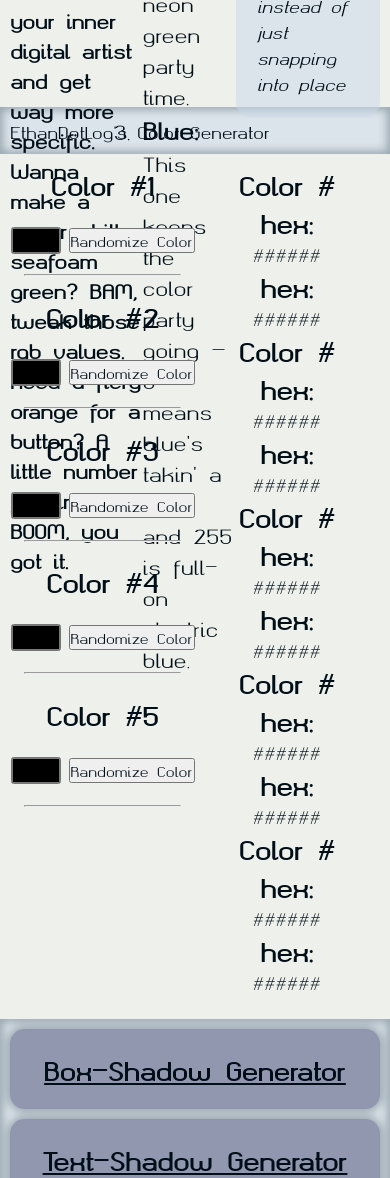
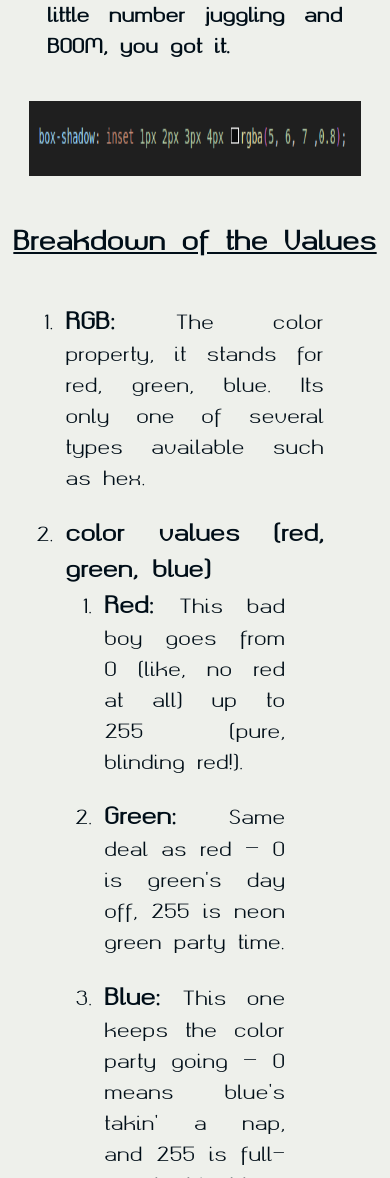
Before and after one commit to EthanDotLog/css-generator, a plain HTML site: page pages/color.html in a window 390 px wide. Shown: the part 822-2000 px from the top of the page. Drawn offline with Linux system fonts and the light colour scheme.

Commit message:
starting js
all pages show on mobile, some buttons and a few elements need tweaking (mainly buttons)

```diff
--- a/pages/color.html
+++ b/pages/color.html
@@ -9,7 +9,7 @@
   <body class="container">
     <header class="container">
       <a class="button-top" href="../index.html">Home</a>
-      <p>What Is Color In CSS?</p>
+      <h2>What Is Color In CSS?</h2>
       <form action="https://www.google.com/search" method="get" target="_blank">
         <input type="search" name="q" placeholder="Search Google...">
         <button id="search-btn" type="submit">&#9740;</button>
@@ -17,10 +17,11 @@
     </header>
 
     <main>
-      <section>
+      <section class="info-page column">
         <h3>Let's dive into the wild world of color codes! You see that "rgb()" thingamajig in your CSS?  Think of it like a super cool paint mixer – it lets you create literally ANY color you can imagine.  Those three mysterious numbers inside the brackets separated by commas??? Those are the secret ingredients:  Red, Green, and Blue! <br>Why is this ridiculously awesome?  Well, instead of being stuck with boring ol' basic named colors, you unleash your inner digital artist and get way more specific.  Wanna make a super chill seafoam green? BAM, tweak those rgb values.  Need a fiery orange for a button?  A little number juggling and BOOM, you got it.</h3>
-        <img src="" alt="" aria-label="">
-        <h2></h2>
+        <img src="../assets/code.png" alt="" aria-label="">
+        <div>
+          <h2>Breakdown of the Values</h2>
           <ol>
             <li><span>RGB: </span>The color property, it stands for red, green, blue. Its only one of several types available such as hex.</li>
             <li><span>color values (red, green, blue)</span><ol>
@@ -29,102 +30,95 @@
               <li><span>Blue: </span>This one keeps the color party going – 0 means blue's takin' a nap, and 255 is full-on electric blue.</li>
             </ol></li>
           </ol>
+        </div>
         <div class="extra-container">
           <p>Bonus: Wanna make things see-through? The "opacity" property is your bestie – just play around with values  between 0 (invisible!) and 1 (totally solid).  And for some smooth moves, check out "transitions" – they make colors and stuff change gradually, instead of just snapping into place </p>
         </div>
       </section>
       <div class="mid">
-        <p>EthanDotLog's Color Generator</p>
+        <h2>EthanDotLog's Color Generator</h2>
       </div>
-      <section>
+      <section id="tool-element">
         <div class="half container">
-          <div>
-            <div>
+          <div  class="input-section">
             <h2>Color #1</h2>
             <div class="value-div">
-                <input type="color" id="color-input1">
-                <button id="color-btn-1">Randomize Color</button>
-              </div>
+              <input type="color" id="color-input1" class="color-select">
+              <button class="color-random-btn" id="color-btn-1">Randomize Color</button>
             </div>
           </div>
           <hr>
-          <div>
-            <div>
+          <div  class="input-section">
             <h2>Color #2</h2>
             <div class="value-div">
-                <input type="color" id="color-input 2">
-                <button id="color-btn-2">Randomize Color</button>
-              </div>
+              <input type="color" id="color-input2" class="color-select">
+              <button class="color-random-btn" id="color-btn-2">Randomize Color</button>
             </div>
           </div>
           <hr>
-          <div>
-            <div>
+          <div  class="input-section">
             <h2>Color #3</h2>
             <div class="value-div">
-                <input type="color" id="color-input-3">
-                <button id="color-btn-3">Randomize Color</button>
-              </div>
+              <input type="color" id="color-input3" class="color-select">
+              <button class="color-random-btn" id="color-btn-3">Randomize Color</button>
             </div>
           </div>
           <hr>
-          <div>
-            <div>
+          <div  class="input-section">
             <h2>Color #4</h2>
             <div class="value-div">
-                <input type="color" id="color-input-4">
-                <button id="color-btn-4">Randomize Color</button>
-              </div>
+              <input type="color" id="color-input4" class="color-select">
+              <button class="color-random-btn" id="color-btn-4">Randomize Color</button>
             </div>
           </div>
           <hr>
-          <div>
-            <div>
+          <div  class="input-section">
             <h2>Color #5</h2>
             <div class="value-div">
-                <input type="color" id="color-input-5">
-                <button id="color-btn-5">Randomize Color</button>
-              </div>
+              <input type="color" id="color-input5" class="color-select">
+              <button class="color-random-btn" id="color-btn-5">Randomize Color</button>
             </div>
           </div>
           <hr>
         </div>
-        <div  class="half container">
+        <div class="half-results half container">
           <div id="color-model-container">
-            <div class="color-container color-header" id="color-div-1">
+            <div class="color-header" id="color-div-1">
               <h1>Color #</h1>
               <h2>hex:</h2>
               <p>######</p>
               <h2>hex:</h2>
               <p>######</p>
             </div>
-            <div class="color-container color-body" id="color-div-2">
+            <div class="color-row">
+              <div class="color-body" id="color-div-2">
                 <h1>Color #</h1>
                 <h2>hex:</h2>
                 <p>######</p>
                 <h2>hex:</h2>
                 <p>######</p>
               </div>
-            <div class="color-container color-body" id="color-div-3">
+              <div class="color-body" id="color-div-3">
                 <h1>Color #</h1>
                 <h2>hex:</h2>
                 <p>######</p>
                 <h2>hex:</h2>
                 <p>######</p>
               </div>
-            <div class="color-container color-body" id="color-div-4">
+              <div class="color-body" id="color-div-4">
                 <h1>Color #</h1>
                 <h2>hex:</h2>
                 <p>######</p>
                 <h2>hex:</h2>
                 <p>######</p>
               </div>
-            <div class="color-container color-body" id="color-div-5">
+              <div class="color-body" id="color-div-5">
                 <h1>Color #</h1>
                 <h2>hex:</h2>
                 <p>######</p>
                 <h2>hex:</h2>
                 <p>######</p>
+              </div>
             </div>
           </div>
         </div>
--- a/styles/style.css
+++ b/styles/style.css
@@ -153,7 +153,7 @@ form button {
 
 
 /*footer*/
-.button-bottom {
+.button-bottom, .color-random-btn {
   border: none;
   box-shadow: var(--box-shadow);
   border-radius: var(--border-radius);
@@ -374,7 +374,7 @@ footer p {
 
 
 
- /*Box shadow info page*/
+ /*Tool info page*/
  .info-page {
   justify-content: space-around;
  }
@@ -413,6 +413,7 @@ footer p {
 
  li {
   font-size: 1.2rem;
+  font-weight: normal;
  }
 
  .extra-container {
@@ -423,21 +424,21 @@ footer p {
   margin-bottom: var(--padding-L);
  }
 
+
+ /*Tool elements*/
  #tool-element {
   height: 100%;
 }
-
 .half {
+  display: flex;
   flex-direction: column;
   width: 50%;
   text-align: center;
   height: 100%;
-  justify-content: space-around;
+  justify-content: space-evenly;
   align-items: center;
+  gap: 2rem;
 }
-
-
-
 .results-display {
   display: flex;
   height: 80%;
@@ -445,7 +446,6 @@ footer p {
   align-items: center;
   justify-content: center;
 }
-
 .results-container {
   display: flex;
   flex-direction: column;
@@ -469,17 +469,7 @@ footer p {
   height: 100vh;
 }
 
-#shadow-box-model {
-  border: .2em solid rgb(5, 5, 5);
-  width: 9rem;
-  height: 9rem;
-
-}
-
-
-
- /*tool styles universal*/
- .input-section {
+.input-section {
   display: flex;
   flex-direction: column;
   width: 100%;
@@ -536,6 +526,16 @@ hr {
   box-shadow: var(--box-shadow);
 
 }
+
+.color-select {
+  width: 90%;
+  height: 3rem;
+  border-radius: 1.3rem;
+  overflow: hidden;
+  border: none;
+  box-shadow: var(--box-shadow);
+}
+
 input[type="color"]::-webkit-color-swatch-wrapper {
 	padding: 0;
 }
@@ -567,6 +567,69 @@ input[type="radio"]:checked + .false, .false:hover {
   box-shadow: 0px 0px 30px 8px rgba(207, 39, 39 ,0.4);
 }
 
+
+
+
+/*shadowbox*/
+#shadow-box-model {
+  border: .2em solid rgb(5, 5, 5);
+  width: 9rem;
+  height: 9rem;
+
+}
+
+/*shadow-text*/
+.model-container {
+  display: flex;
+  flex-direction: column;
+  gap: var(--padding-L);
+}
+
+.text-shadow-example {
+
+}
+
+/*color*/
+#color-model-container{
+  height: 100%;
+  width: 100%;
+  display: flex;
+  flex-direction: column;
+}
+
+.color-body {
+  width: 25%;
+  display: flex;
+  flex-direction: column;
+  justify-content: flex-start;
+  align-items: center;
+  padding-top: var(--padding-L);
+  gap: var(--padding-M);
+}
+.color-header {
+  width: 100%;
+  height: 30%;
+  display: flex;
+  flex-direction: column;
+  justify-content: center;
+  align-items: center;
+  gap: var(--padding-M);
+}
+
+.color-row {
+  display: flex;
+  width: 100%;
+  height: 70%;
+}
+
+/*color gradient*/
+.list-title {
+  font-size: 1vw;
+  font-weight: bold;
+}
+.input-section div {
+
+}
 
 
 
```
Also changed, not shown: pages/color-gradient.html (+96 -67 lines), pages/text-shadow.html (+20 -17 lines). Lines whose indentation alone changed are shown as unchanged.
